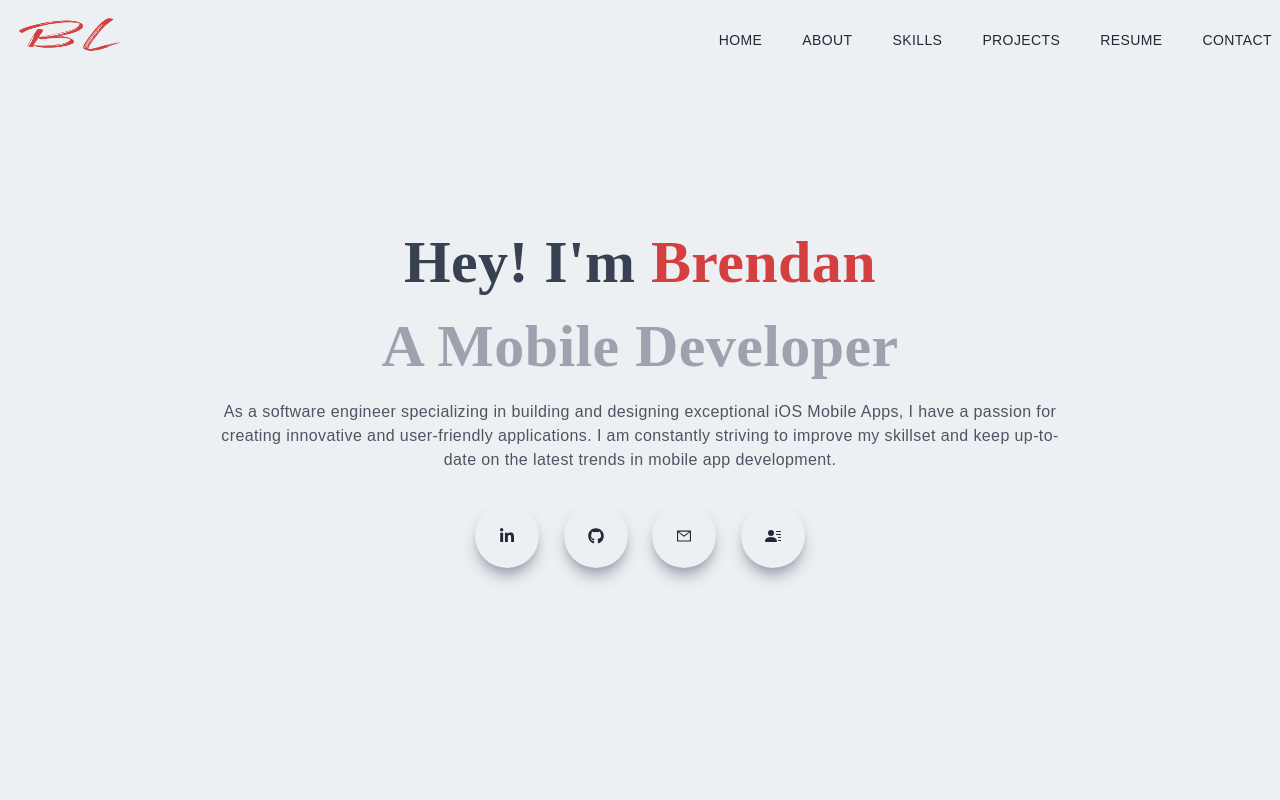
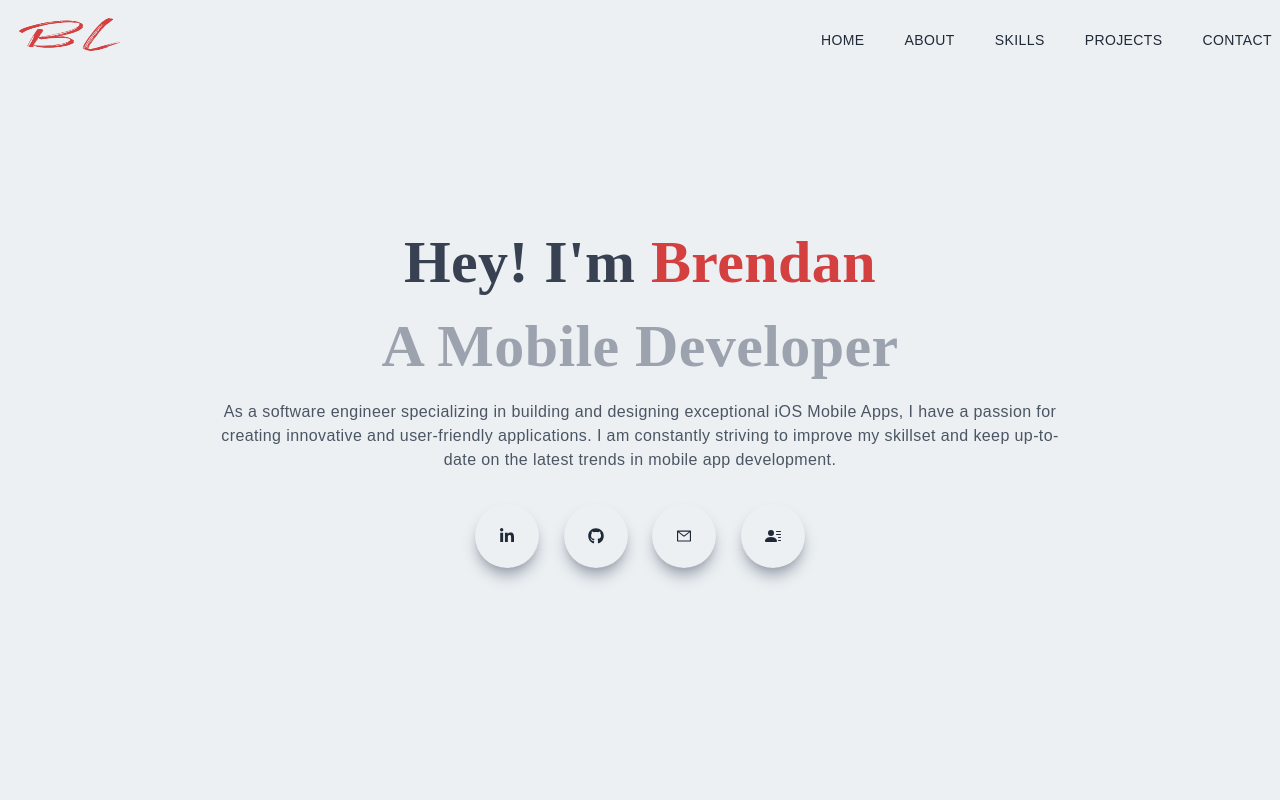
Before and after one commit to blosinski/Portfolio, a Next.js app: page / in a window 1280 px wide. Shown: the top 800 px of the page. Built offline with nearby package versions, Linux system fonts and the light colour scheme.

Commit message:
Update Navbar.jsx

```diff
--- a/components/Navbar.jsx
+++ b/components/Navbar.jsx
@@ -79,9 +79,6 @@ const Navbar = () => {
             </li>
             <li className="ml-10 text-sm uppercase hover:border-b">
               <Link href="/#projects">Projects</Link>
-            </li>
-            <li className="ml-10 text-sm uppercase hover:border-b">
-              <Link href="/resume">Resume</Link>
             </li>
             <li className="ml-10 text-sm uppercase hover:border-b">
               <Link href="/#contact">Contact</Link>
```
